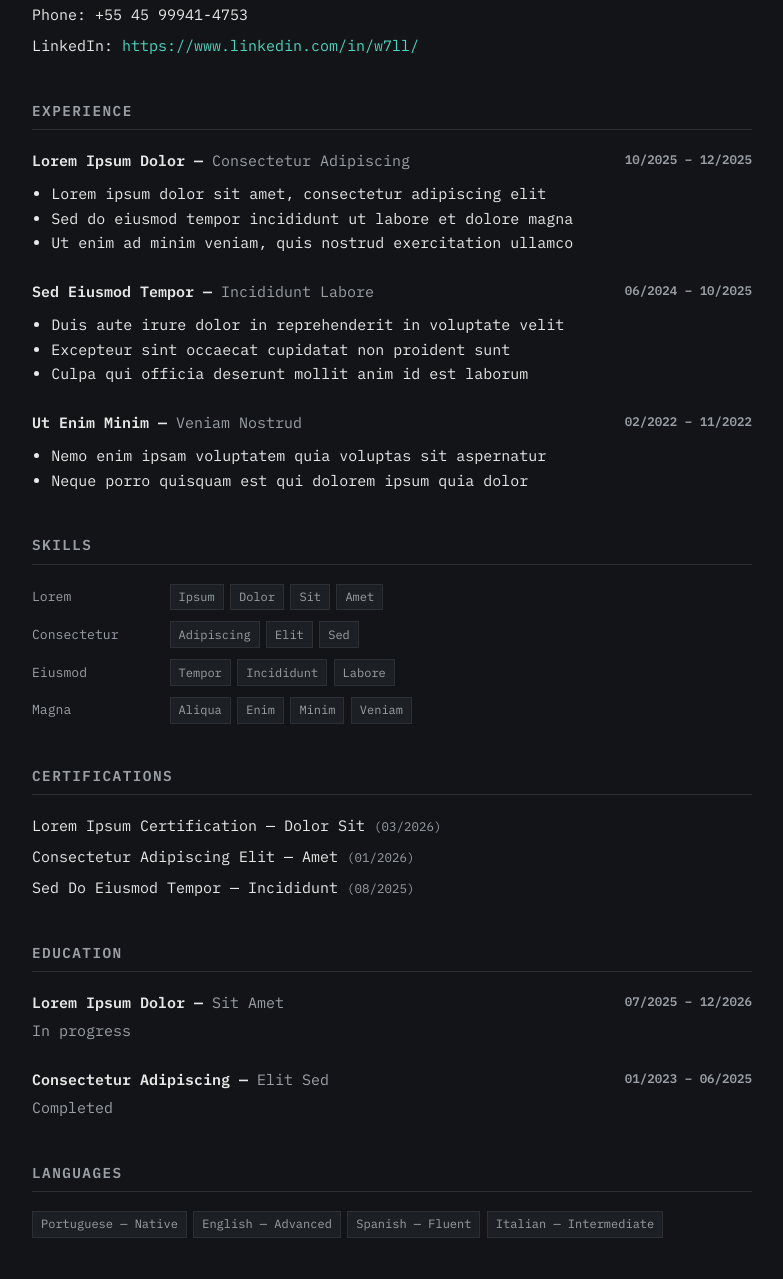
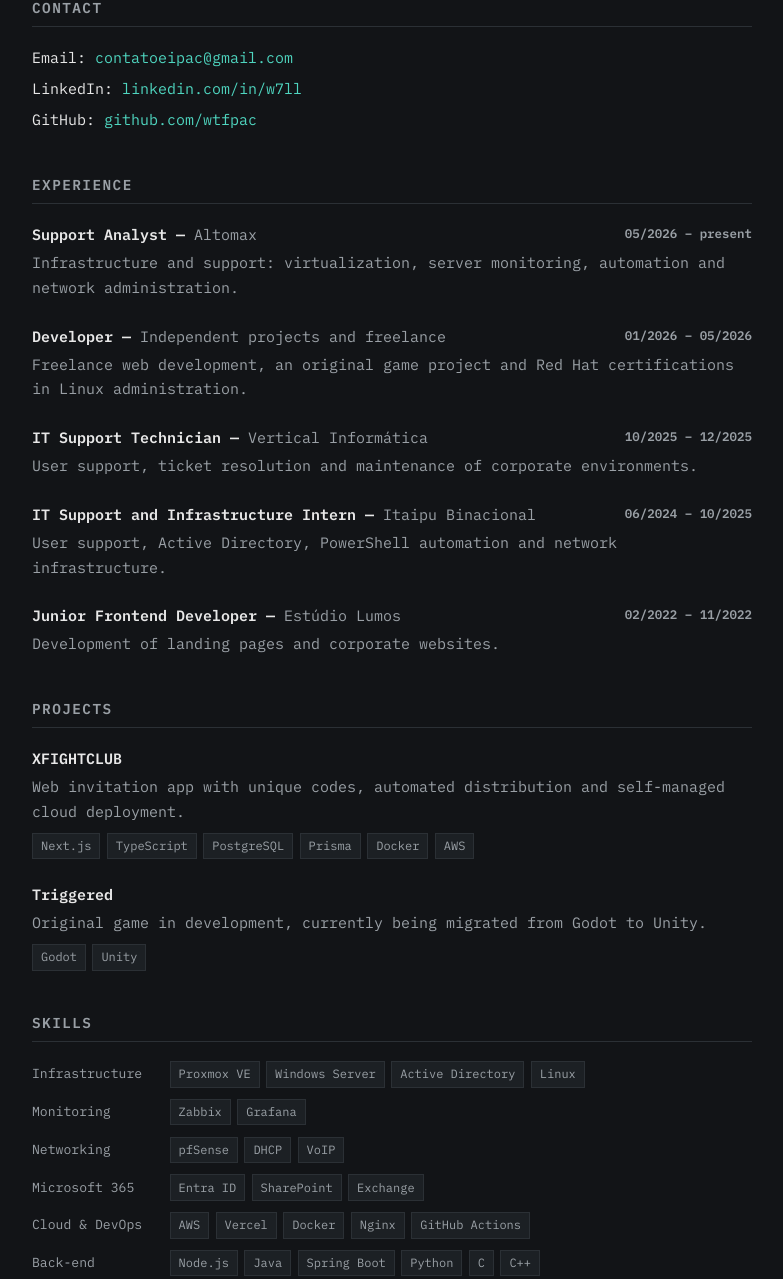
Before and after one commit to wtfpac/back2pac, a React app: page /en in a window 1280 px wide. Shown: the part 514-1793 px from the top of the page, without its empty margins (248-1031 px from the left). Built offline with nearby package versions, Linux system fonts and the light colour scheme; some packages are replaced by stand-ins of ours.

Commit message:
inclusão de informações

```diff
--- a/src/app/[lang]/page.js
+++ b/src/app/[lang]/page.js
@@ -8,7 +8,7 @@
   return (
     <main>
       <div className="hero">
-        <h1 className="hero-name">Wellington Alves Clemente</h1>
+        <h1 className="hero-name">Wellington Alves</h1>
         <p className="hero-tagline">{dict.hero.role} · {dict.hero.location}</p>
         <span className="hero-status">{dict.hero.available}</span>
       </div>
@@ -23,11 +23,16 @@
             {dict.contact.emailLabel}:{' '}
             <a href={`mailto:${dict.contact.email}`}>{dict.contact.email}</a>
           </li>
-          <li>{dict.contact.phoneLabel}: {dict.contact.phone}</li>
           <li>
             LinkedIn:{' '}
             <a href={dict.contact.linkedin} target="_blank" rel="noopener noreferrer">
-              {dict.contact.linkedin}
+              linkedin.com/in/w7ll
+            </a>
+          </li>
+          <li>
+            GitHub:{' '}
+            <a href={dict.contact.github} target="_blank" rel="noopener noreferrer">
+              github.com/wtfpac
             </a>
           </li>
         </ul>
@@ -35,14 +40,30 @@
 
       <Section id="experience" title={dict.sections.experience}>
         {dict.experience.items.map((job) => (
+          // empresa + periodo como chave: dois cargos iguais em empresas
+          // diferentes nao colidem
           <article key={`${job.company}-${job.period}`} className="entry">
             <div className="entry-head">
               <span>{job.role} — <span className="entry-org">{job.company}</span></span>
               <span className="entry-date">{job.period}</span>
             </div>
-            <ul>
-              {job.bullets.map((bullet) => <li key={bullet}>{bullet}</li>)}
-            </ul>
+            <p className="entry-note">{job.summary}</p>
+          </article>
+        ))}
+      </Section>
+
+      <Section id="projects" title={dict.sections.projects}>
+        {dict.projects.items.map((project) => (
+          <article key={project.name} className="entry">
+            <div className="entry-head">
+              <span>{project.name}</span>
+            </div>
+            <p className="entry-note">{project.summary}</p>
+            <div className="tag-list">
+              {project.tech.map((item) => (
+                <span key={item} className="tag">{item}</span>
+              ))}
+            </div>
           </article>
         ))}
       </Section>
@@ -91,12 +112,6 @@
         </div>
       </Section>
 
-      <Section id="soft-skills" title={dict.sections.softSkills}>
-        <ul>
-          {dict.softSkills.items.map((item) => <li key={item}>{item}</li>)}
-        </ul>
-      </Section>
-
       <Section id="links" title={dict.sections.links}>
         <ul className="inline-list">
           {dict.links.items.map((link) => (
--- a/src/app/globals.css
+++ b/src/app/globals.css
@@ -271,6 +271,10 @@
   gap: 0.4rem;
 }
 
+.entry .tag-list {
+  margin-top: 0.5rem;
+}
+
 .tag {
   font-size: 0.75rem;
   padding: 0.15rem 0.5rem;
--- a/src/dictionaries/en.json
+++ b/src/dictionaries/en.json
@@ -5,8 +5,12 @@
     "categories": "Categories",
     "search": "Search"
   },
+  "meta": {
+    "title": "Back 2 Pac",
+    "description": "Wellington Alves Clemente — IT infrastructure and web development, based in Brazil."
+  },
   "hero": {
-    "role": "Developer and IT Support",
+    "role": "IT Infrastructure and Web Development",
     "location": "Foz do Iguaçu, Brazil",
     "available": "Available for new opportunities"
   },
@@ -14,16 +18,16 @@
     "about": "About",
     "contact": "Contact",
     "experience": "Experience",
+    "projects": "Projects",
     "skills": "Skills",
     "certifications": "Certifications",
     "education": "Education",
     "languages": "Languages",
-    "softSkills": "Soft Skills",
     "links": "Links"
   },
   "content": {
     "postsTitle": "Posts",
-    "postsIntro": "Lorem ipsum dolor sit amet, consectetur adipiscing elit.",
+    "postsIntro": "Notes on infrastructure, development and whatever I'm learning.",
     "empty": "Nothing published yet.",
     "readingTime": "min read",
     "words": "words",
@@ -31,164 +35,106 @@
     "noResults": "No results found."
   },
   "about": {
-    "text": "Lorem ipsum dolor sit amet, consectetur adipiscing elit. Sed do eiusmod tempor incididunt ut labore et dolore magna aliqua. Ut enim ad minim veniam, quis nostrud exercitation ullamco laboris nisi ut aliquip ex ea commodo consequat."
+    "text": "I work with IT infrastructure and web development. Day to day I handle virtualization, monitoring and automation in a corporate environment, and in personal projects I build applications with Next.js, React and TypeScript. I hold a degree in Systems Analysis and Development, am currently studying Software Engineering at Uniamérica, and am Red Hat certified in Linux system administration."
   },
   "contact": {
     "emailLabel": "Email",
-    "phoneLabel": "Phone",
     "email": "contatoeipac@gmail.com",
-    "phone": "+55 45 99941-4753",
     "linkedin": "https://www.linkedin.com/in/w7ll/",
     "github": "https://github.com/wtfpac"
   },
   "experience": {
     "items": [
       {
-        "role": "Lorem Ipsum Dolor",
-        "company": "Consectetur Adipiscing",
-        "period": "10/2025 – 12/2025",
-        "bullets": [
-          "Lorem ipsum dolor sit amet, consectetur adipiscing elit",
-          "Sed do eiusmod tempor incididunt ut labore et dolore magna",
-          "Ut enim ad minim veniam, quis nostrud exercitation ullamco"
-        ]
+        "role": "Support Analyst",
+        "company": "Altomax",
+        "period": "05/2026 – present",
+        "summary": "Infrastructure and support: virtualization, server monitoring, automation and network administration."
       },
       {
-        "role": "Sed Eiusmod Tempor",
-        "company": "Incididunt Labore",
-        "period": "06/2024 – 10/2025",
-        "bullets": [
-          "Duis aute irure dolor in reprehenderit in voluptate velit",
-          "Excepteur sint occaecat cupidatat non proident sunt",
-          "Culpa qui officia deserunt mollit anim id est laborum"
-        ]
+        "role": "Developer",
+        "company": "Independent projects and freelance",
+        "period": "01/2026 – 05/2026",
+        "summary": "Freelance web development, an original game project and Red Hat certifications in Linux administration."
       },
       {
-        "role": "Ut Enim Minim",
-        "company": "Veniam Nostrud",
+        "role": "IT Support Technician",
+        "company": "Vertical Informática",
+        "period": "10/2025 – 12/2025",
+        "summary": "User support, ticket resolution and maintenance of corporate environments."
+      },
+      {
+        "role": "IT Support and Infrastructure Intern",
+        "company": "Itaipu Binacional",
+        "period": "06/2024 – 10/2025",
+        "summary": "User support, Active Directory, PowerShell automation and network infrastructure."
+      },
+      {
+        "role": "Junior Frontend Developer",
+        "company": "Estúdio Lumos",
         "period": "02/2022 – 11/2022",
-        "bullets": [
-          "Nemo enim ipsam voluptatem quia voluptas sit aspernatur",
-          "Neque porro quisquam est qui dolorem ipsum quia dolor"
-        ]
+        "summary": "Development of landing pages and corporate websites."
+      }
+    ]
+  },
+  "projects": {
+    "items": [
+      {
+        "name": "XFIGHTCLUB",
+        "summary": "Web invitation app with unique codes, automated distribution and self-managed cloud deployment.",
+        "tech": ["Next.js", "TypeScript", "PostgreSQL", "Prisma", "Docker", "AWS"]
+      },
+      {
+        "name": "Triggered",
+        "summary": "Original game in development, currently being migrated from Godot to Unity.",
+        "tech": ["Godot", "Unity"]
       }
     ]
   },
   "skills": {
     "groups": [
-      {
-        "category": "Lorem",
-        "items": [
-          "Ipsum",
-          "Dolor",
-          "Sit",
-          "Amet"
-        ]
-      },
-      {
-        "category": "Consectetur",
-        "items": [
-          "Adipiscing",
-          "Elit",
-          "Sed"
-        ]
-      },
-      {
-        "category": "Eiusmod",
-        "items": [
-          "Tempor",
-          "Incididunt",
-          "Labore"
-        ]
-      },
-      {
-        "category": "Magna",
-        "items": [
-          "Aliqua",
-          "Enim",
-          "Minim",
-          "Veniam"
-        ]
-      }
+      { "category": "Infrastructure", "items": ["Proxmox VE", "Windows Server", "Active Directory", "Linux"] },
+      { "category": "Monitoring", "items": ["Zabbix", "Grafana"] },
+      { "category": "Networking", "items": ["pfSense", "DHCP", "VoIP"] },
+      { "category": "Microsoft 365", "items": ["Entra ID", "SharePoint", "Exchange"] },
+      { "category": "Cloud & DevOps", "items": ["AWS", "Vercel", "Docker", "Nginx", "GitHub Actions"] },
+      { "category": "Back-end", "items": ["Node.js", "Java", "Spring Boot", "Python", "C", "C++"] },
+      { "category": "Front-end", "items": ["React", "Next.js", "Angular", "TypeScript", "JavaScript", "HTML", "CSS", "Tailwind"] },
+      { "category": "Databases", "items": ["PostgreSQL", "MySQL", "MongoDB", "Prisma", "Hibernate"] },
+      { "category": "Security", "items": ["OAuth", "Keycloak", "JWT", "HTTPS/TLS"] },
+      { "category": "Agile", "items": ["Scrum", "Kanban"] },
+      { "category": "Tools", "items": ["Git", "PowerShell", "Postman", "Jira", "Trello", "Figma", "Godot", "Unity"] }
     ]
   },
   "certifications": {
     "items": [
-      {
-        "name": "Lorem Ipsum Certification",
-        "issuer": "Dolor Sit",
-        "date": "03/2026"
-      },
-      {
-        "name": "Consectetur Adipiscing Elit",
-        "issuer": "Amet",
-        "date": "01/2026"
-      },
-      {
-        "name": "Sed Do Eiusmod Tempor",
-        "issuer": "Incididunt",
-        "date": "08/2025"
-      }
+      { "name": "Red Hat System Administration II (RH134)", "issuer": "Red Hat", "date": "08/2026" },
+      { "name": "Red Hat System Administration I (RH124)", "issuer": "Red Hat", "date": "08/2026" },
+      { "name": "Mendix Rapid Developer Certification", "issuer": "Mendix", "date": "03/2026" },
+      { "name": "HTML5: Foundations for Modern Web Pages", "issuer": "IFRS", "date": "01/2026" },
+      { "name": "Database Administrator", "issuer": "IFRS", "date": "08/2025" },
+      { "name": "Windows Server 2016: Active Directory", "issuer": "IFRS", "date": "07/2025" },
+      { "name": "Programming Logic", "issuer": "IFRS", "date": "07/2023" }
     ]
   },
   "education": {
     "items": [
-      {
-        "course": "Lorem Ipsum Dolor",
-        "school": "Sit Amet",
-        "period": "07/2025 – 12/2026",
-        "status": "In progress"
-      },
-      {
-        "course": "Consectetur Adipiscing",
-        "school": "Elit Sed",
-        "period": "01/2023 – 06/2025",
-        "status": "Completed"
-      }
+      { "course": "Software Engineering", "school": "Uniamérica", "period": "07/2025 – 12/2026", "status": "In progress" },
+      { "course": "Systems Analysis and Development", "school": "Uniamérica", "period": "01/2023 – 06/2025", "status": "Completed" }
     ]
   },
   "languages": {
     "items": [
-      {
-        "name": "Portuguese",
-        "level": "Native"
-      },
-      {
-        "name": "English",
-        "level": "Advanced"
-      },
-      {
-        "name": "Spanish",
-        "level": "Fluent"
-      },
-      {
-        "name": "Italian",
-        "level": "Intermediate"
-      }
-    ]
-  },
-  "softSkills": {
-    "items": [
-      "Lorem ipsum dolor sit amet consectetur",
-      "Adipiscing elit sed do eiusmod tempor",
-      "Incididunt ut labore et dolore magna aliqua",
-      "Ut enim ad minim veniam quis nostrud"
+      { "name": "Portuguese", "level": "Native" },
+      { "name": "English", "level": "Advanced" },
+      { "name": "Spanish", "level": "Fluent" },
+      { "name": "Italian", "level": "Intermediate" }
     ]
   },
   "links": {
     "items": [
-      {
-        "label": "GitHub",
-        "url": "https://github.com/wtfpac"
-      },
-      {
-        "label": "LinkedIn",
-        "url": "https://www.linkedin.com/in/w7ll/"
-      }
+      { "label": "GitHub", "url": "https://github.com/wtfpac" },
+      { "label": "LinkedIn", "url": "https://www.linkedin.com/in/w7ll/" }
     ]
-  },
-  "meta": {
-    "title": "Back 2 Pac",
-    "description": "Developer and IT support professional based in Foz do Iguaçu, Brazil. Back-end, front-end, infrastructure and cloud."
   }
 }
--- a/src/dictionaries/pt.json
+++ b/src/dictionaries/pt.json
@@ -5,8 +5,12 @@
     "categories": "Categorias",
     "search": "Busca"
   },
+  "meta": {
+    "title": "Back 2 Pac",
+    "description": "Wellington Alves Clemente — infraestrutura de TI e desenvolvimento web em Foz do Iguaçu."
+  },
   "hero": {
-    "role": "Desenvolvedor e Suporte de TI",
+    "role": "Infraestrutura de TI e Desenvolvimento Web",
     "location": "Foz do Iguaçu, Brasil",
     "available": "Disponível para novas oportunidades"
   },
@@ -14,16 +18,16 @@
     "about": "Sobre",
     "contact": "Contato",
     "experience": "Experiência",
+    "projects": "Projetos",
     "skills": "Skills",
     "certifications": "Certificações",
     "education": "Educação",
     "languages": "Idiomas",
-    "softSkills": "Soft Skills",
     "links": "Links"
   },
   "content": {
     "postsTitle": "Posts",
-    "postsIntro": "Lorem ipsum dolor sit amet, consectetur adipiscing elit.",
+    "postsIntro": "Anotações sobre infraestrutura, desenvolvimento e o que estou aprendendo.",
     "empty": "Nenhum conteúdo publicado ainda.",
     "readingTime": "min de leitura",
     "words": "palavras",
@@ -31,164 +35,106 @@
     "noResults": "Nenhum resultado encontrado."
   },
   "about": {
-    "text": "Lorem ipsum dolor sit amet, consectetur adipiscing elit. Sed do eiusmod tempor incididunt ut labore et dolore magna aliqua. Ut enim ad minim veniam, quis nostrud exercitation ullamco laboris nisi ut aliquip ex ea commodo consequat."
+    "text": "Trabalho com infraestrutura de TI e desenvolvimento web. No dia a dia lido com virtualização, monitoramento e automação em ambiente corporativo, e nos projetos pessoais construo aplicações com Next.js, React e TypeScript. Formado em Análise e Desenvolvimento de Sistemas e cursando Engenharia de Software na Uniamérica, com certificações Red Hat em administração de sistemas Linux."
   },
   "contact": {
     "emailLabel": "Email",
-    "phoneLabel": "Telefone",
     "email": "contatoeipac@gmail.com",
-    "phone": "+55 45 99941-4753",
     "linkedin": "https://www.linkedin.com/in/w7ll/",
     "github": "https://github.com/wtfpac"
   },
   "experience": {
     "items": [
       {
-        "role": "Lorem Ipsum Dolor",
-        "company": "Consectetur Adipiscing",
-        "period": "10/2025 – 12/2025",
-        "bullets": [
-          "Lorem ipsum dolor sit amet, consectetur adipiscing elit",
-          "Sed do eiusmod tempor incididunt ut labore et dolore magna",
-          "Ut enim ad minim veniam, quis nostrud exercitation ullamco"
-        ]
+        "role": "Analista de Suporte",
+        "company": "Altomax",
+        "period": "05/2026 – atual",
+        "summary": "Infraestrutura e suporte: virtualização, monitoramento de servidores, automação e administração de rede."
       },
       {
-        "role": "Sed Eiusmod Tempor",
-        "company": "Incididunt Labore",
-        "period": "06/2024 – 10/2025",
-        "bullets": [
-          "Duis aute irure dolor in reprehenderit in voluptate velit",
-          "Excepteur sint occaecat cupidatat non proident sunt",
-          "Culpa qui officia deserunt mollit anim id est laborum"
-        ]
+        "role": "Desenvolvedor",
+        "company": "Projetos autônomos e freelance",
+        "period": "01/2026 – 05/2026",
+        "summary": "Desenvolvimento web sob demanda, jogo autoral e certificações Red Hat em administração Linux."
       },
       {
-        "role": "Ut Enim Minim",
-        "company": "Veniam Nostrud",
+        "role": "Técnico de Suporte de TI",
+        "company": "Vertical Informática",
+        "period": "10/2025 – 12/2025",
+        "summary": "Atendimento a usuários, resolução de chamados e manutenção de ambientes corporativos."
+      },
+      {
+        "role": "Estagiário de Suporte e Infraestrutura de TI",
+        "company": "Itaipu Binacional",
+        "period": "06/2024 – 10/2025",
+        "summary": "Suporte a usuários, Active Directory, automação com PowerShell e infraestrutura de rede."
+      },
+      {
+        "role": "Desenvolvedor Frontend Júnior",
+        "company": "Estúdio Lumos",
         "period": "02/2022 – 11/2022",
-        "bullets": [
-          "Nemo enim ipsam voluptatem quia voluptas sit aspernatur",
-          "Neque porro quisquam est qui dolorem ipsum quia dolor"
-        ]
+        "summary": "Desenvolvimento de landing pages e websites institucionais."
+      }
+    ]
+  },
+  "projects": {
+    "items": [
+      {
+        "name": "XFIGHTCLUB",
+        "summary": "Aplicação web de convites com códigos únicos, distribuição automatizada e deploy próprio em nuvem.",
+        "tech": ["Next.js", "TypeScript", "PostgreSQL", "Prisma", "Docker", "AWS"]
+      },
+      {
+        "name": "Triggered",
+        "summary": "Jogo autoral em desenvolvimento, migrando de Godot para Unity.",
+        "tech": ["Godot", "Unity"]
       }
     ]
   },
   "skills": {
     "groups": [
-      {
-        "category": "Lorem",
-        "items": [
-          "Ipsum",
-          "Dolor",
-          "Sit",
-          "Amet"
-        ]
-      },
-      {
-        "category": "Consectetur",
-        "items": [
-          "Adipiscing",
-          "Elit",
-          "Sed"
-        ]
-      },
-      {
-        "category": "Eiusmod",
-        "items": [
-          "Tempor",
-          "Incididunt",
-          "Labore"
-        ]
-      },
-      {
-        "category": "Magna",
-        "items": [
-          "Aliqua",
-          "Enim",
-          "Minim",
-          "Veniam"
-        ]
-      }
+      { "category": "Infraestrutura", "items": ["Proxmox VE", "Windows Server", "Active Directory", "Linux"] },
+      { "category": "Monitoramento", "items": ["Zabbix", "Grafana"] },
+      { "category": "Redes", "items": ["pfSense", "DHCP", "VoIP"] },
+      { "category": "Microsoft 365", "items": ["Entra ID", "SharePoint", "Exchange"] },
+      { "category": "Cloud & DevOps", "items": ["AWS", "Vercel", "Docker", "Nginx", "GitHub Actions"] },
+      { "category": "Back-end", "items": ["Node.js", "Java", "Spring Boot", "Python", "C", "C++"] },
+      { "category": "Front-end", "items": ["React", "Next.js", "Angular", "TypeScript", "JavaScript", "HTML", "CSS", "Tailwind"] },
+      { "category": "Banco de Dados", "items": ["PostgreSQL", "MySQL", "MongoDB", "Prisma", "Hibernate"] },
+      { "category": "Segurança", "items": ["OAuth", "Keycloak", "JWT", "HTTPS/TLS"] },
+      { "category": "Ágil", "items": ["Scrum", "Kanban"] },
+      { "category": "Ferramentas", "items": ["Git", "PowerShell", "Postman", "Jira", "Trello", "Figma", "Godot", "Unity"] }
     ]
   },
   "certifications": {
     "items": [
-      {
-        "name": "Lorem Ipsum Certification",
-        "issuer": "Dolor Sit",
-        "date": "03/2026"
-      },
-      {
-        "name": "Consectetur Adipiscing Elit",
-        "issuer": "Amet",
-        "date": "01/2026"
-      },
-      {
-        "name": "Sed Do Eiusmod Tempor",
-        "issuer": "Incididunt",
-        "date": "08/2025"
-      }
+      { "name": "Red Hat System Administration II (RH134)", "issuer": "Red Hat", "date": "08/2026" },
+      { "name": "Red Hat System Administration I (RH124)", "issuer": "Red Hat", "date": "08/2026" },
+      { "name": "Mendix Rapid Developer Certification", "issuer": "Mendix", "date": "03/2026" },
+      { "name": "HTML5: Fundamentos para Páginas Web Modernas", "issuer": "IFRS", "date": "01/2026" },
+      { "name": "Administrador de Banco de Dados", "issuer": "IFRS", "date": "08/2025" },
+      { "name": "Windows Server 2016: Active Directory", "issuer": "IFRS", "date": "07/2025" },
+      { "name": "Lógica de Programação", "issuer": "IFRS", "date": "07/2023" }
     ]
   },
   "education": {
     "items": [
-      {
-        "course": "Lorem Ipsum Dolor",
-        "school": "Sit Amet",
-        "period": "07/2025 – 12/2026",
-        "status": "Cursando"
-      },
-      {
-        "course": "Consectetur Adipiscing",
-        "school": "Elit Sed",
-        "period": "01/2023 – 06/2025",
-        "status": "Concluído"
-      }
+      { "course": "Engenharia de Software", "school": "Uniamérica", "period": "07/2025 – 12/2026", "status": "Cursando" },
+      { "course": "Análise e Desenvolvimento de Sistemas", "school": "Uniamérica", "period": "01/2023 – 06/2025", "status": "Concluído" }
     ]
   },
   "languages": {
     "items": [
-      {
-        "name": "Português",
-        "level": "Nativo"
-      },
-      {
-        "name": "Inglês",
-        "level": "Avançado"
-      },
-      {
-        "name": "Espanhol",
-        "level": "Fluente"
-      },
-      {
-        "name": "Italiano",
-        "level": "Intermediário"
-      }
-    ]
-  },
-  "softSkills": {
-    "items": [
-      "Lorem ipsum dolor sit amet consectetur",
-      "Adipiscing elit sed do eiusmod tempor",
-      "Incididunt ut labore et dolore magna aliqua",
-      "Ut enim ad minim veniam quis nostrud"
+      { "name": "Português", "level": "Nativo" },
+      { "name": "Inglês", "level": "Avançado" },
+      { "name": "Espanhol", "level": "Fluente" },
+      { "name": "Italiano", "level": "Intermediário" }
     ]
   },
   "links": {
     "items": [
-      {
-        "label": "GitHub",
-        "url": "https://github.com/wtfpac"
-      },
-      {
-        "label": "LinkedIn",
-        "url": "https://www.linkedin.com/in/w7ll/"
-      }
+      { "label": "GitHub", "url": "https://github.com/wtfpac" },
+      { "label": "LinkedIn", "url": "https://www.linkedin.com/in/w7ll/" }
     ]
-  },
-  "meta": {
-    "title": "Back 2 Pac",
-    "description": "Desenvolvedor e profissional de suporte de TI em Foz do Iguaçu. Back-end, front-end, infraestrutura e cloud."
   }
 }
```
